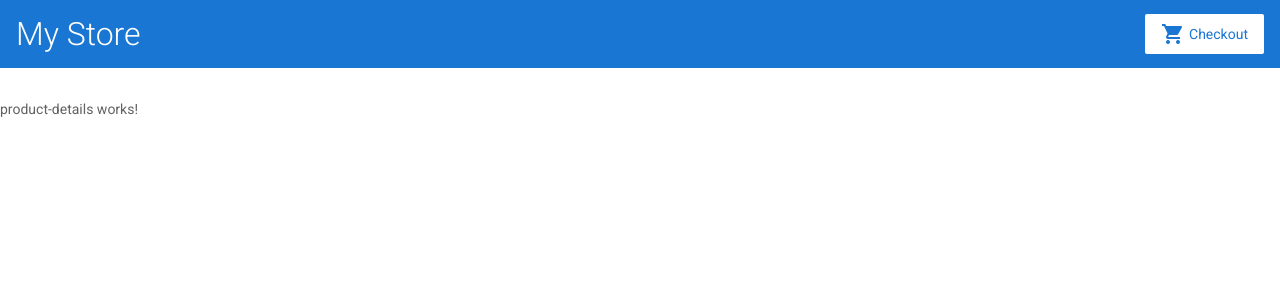
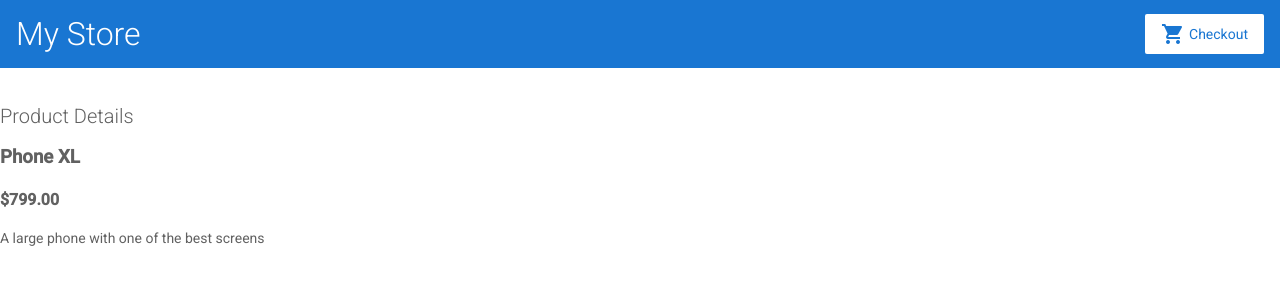
Before and after one commit to anuvirtane/angular-tutorial-mystore, an Angular app: page /products/0 in a window 1280 px wide. Shown: the top 300 px of the page. Built offline with nearby package versions, Linux system fonts and the light colour scheme.

Commit message:
Add productId definition

```diff
--- a/src/app/product-details/product-details.component.html
+++ b/src/app/product-details/product-details.component.html
@@ -1 +1,8 @@
-<p>product-details works!</p>
+<h2>Product Details</h2>
+
+<div *ngIf="product">
+  <h3>{{ product.name }}</h3>
+  <h4>{{ product.price | currency }}</h4>
+  <p>{{ product.description }}</p>
+
+</div>
--- a/src/app/product-details/product-details.component.ts
+++ b/src/app/product-details/product-details.component.ts
@@ -1,4 +1,6 @@
 import { Component, OnInit } from '@angular/core';
+import { ActivatedRoute } from '@angular/router';
+import { products } from '../products';
 
 @Component({
   selector: 'app-product-details',
@@ -6,10 +8,13 @@ import { Component, OnInit } from '@angular/core';
   styleUrls: ['./product-details.component.css']
 })
 export class ProductDetailsComponent implements OnInit {
-
-  constructor() { }
+product;
+  constructor( private route: ActivatedRoute,) { }
 
   ngOnInit(): void {
-  }
+    this.route.paramMap.subscribe(params => {
+      this.product = products[+params.get('productId')];
+ });
 
 }
+}
--- a/src/app/product-list/product-list.component.html
+++ b/src/app/product-list/product-list.component.html
@@ -1,11 +1,12 @@
 <h2>Products</h2>
 
-<section *ngFor="let product of products">
+<section *ngFor="let product of products; index as productId">
   <h3>
     <!--title property bindingilla, näkyy leijuttaessa kursoria html-elementin päällä joko noin:
     <a [title]="product.name + ' details'">
       tai kuten alla:-->
-    <a title="{{ product.name + ' details' }}">
+    <a title="{{ product.name + ' details' }}"
+    [routerLink]="['/products', productId]">
       {{ product.name }}
     </a>
   </h3>
--- a/src/app/product-list/product-list.component.ts
+++ b/src/app/product-list/product-list.component.ts
@@ -10,6 +10,7 @@ import { products } from '../products';
 export class ProductListComponent {
 
   products = products;
+  productId: number;
 
   share() {
     window.alert('The product has been shared!');
```
